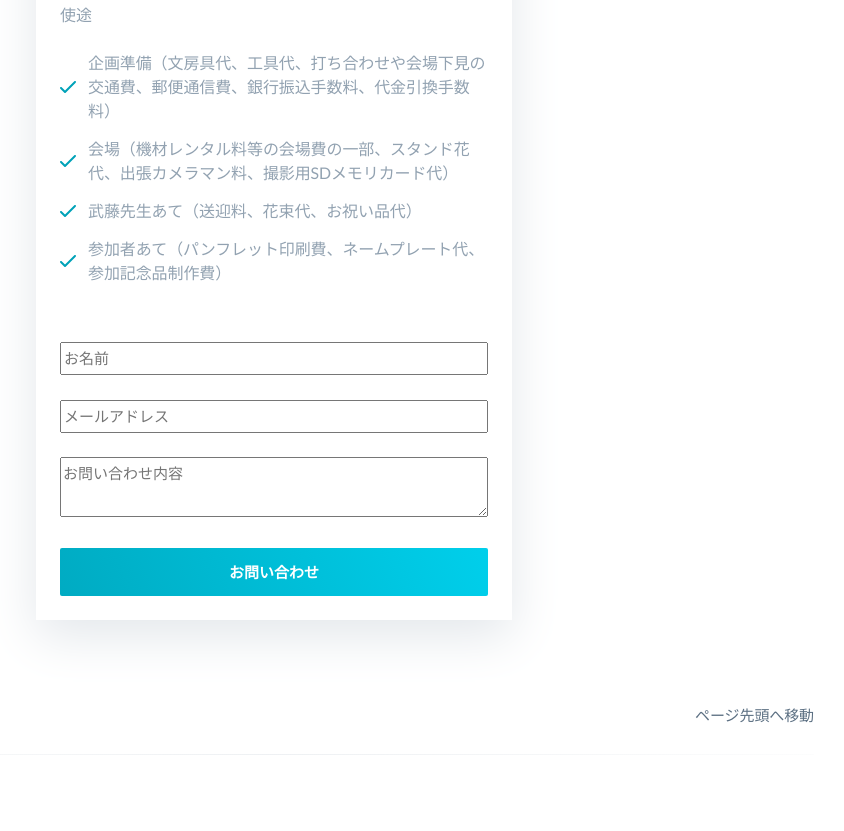
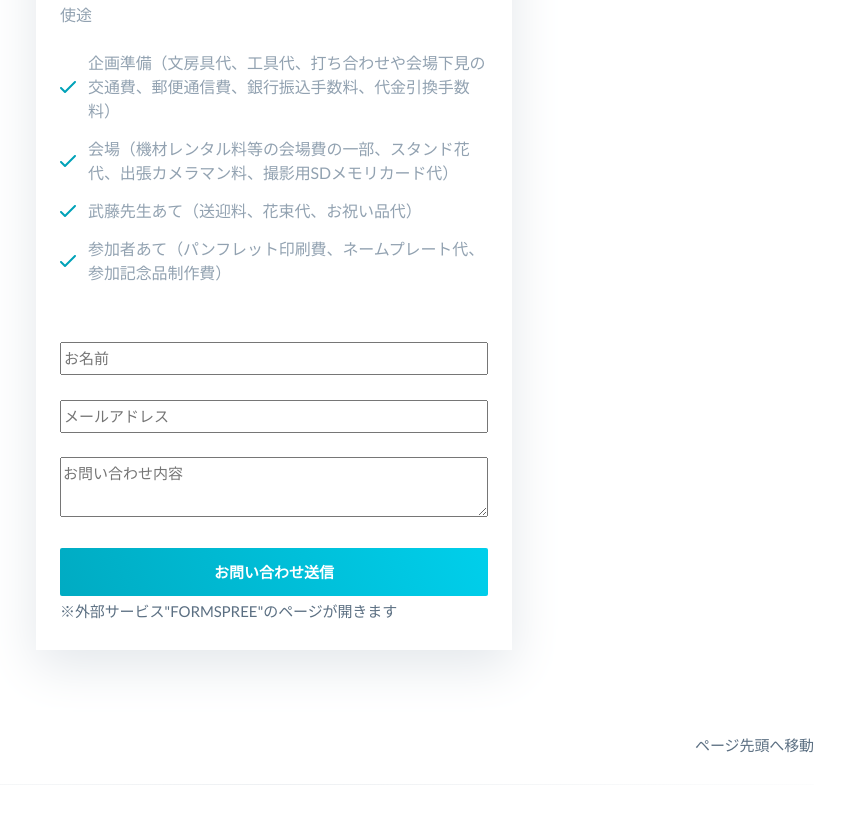
Before and after one commit to takefujilab/web, a plain HTML site: page index.html in a window 1280 px wide. Shown: the part 3030-3861 px from the top of the page, without its empty margins (366-1210 px from the left). Drawn offline with nearby package versions, Linux system fonts and the light colour scheme.

Commit message:
Add files via upload

```diff
--- a/index.html
+++ b/index.html
@@ -362,9 +362,10 @@
                                             <p><input type="text" name="namae" placeholder="お名前" class="formparts"></p>
                                             <p><input type="email" name="email" placeholder="メールアドレス" class="formparts"></p>
                                             <p><textarea name="message" placeholder="お問い合わせ内容" class="formparts"></textarea></p>
-                                            <button type="submit" target="_blank" class="button button-primary button-block formparts">お問い合わせ</button>
+                                            <button type="submit" class="button button-primary button-block formparts">お問い合わせ送信</button>
                                         </form>
                                     </div>
+                                    <div class="formparts">※外部サービス"FORMSPREE"のページが開きます</div>
                                 </div>
                             </div>
                         </div>
```
